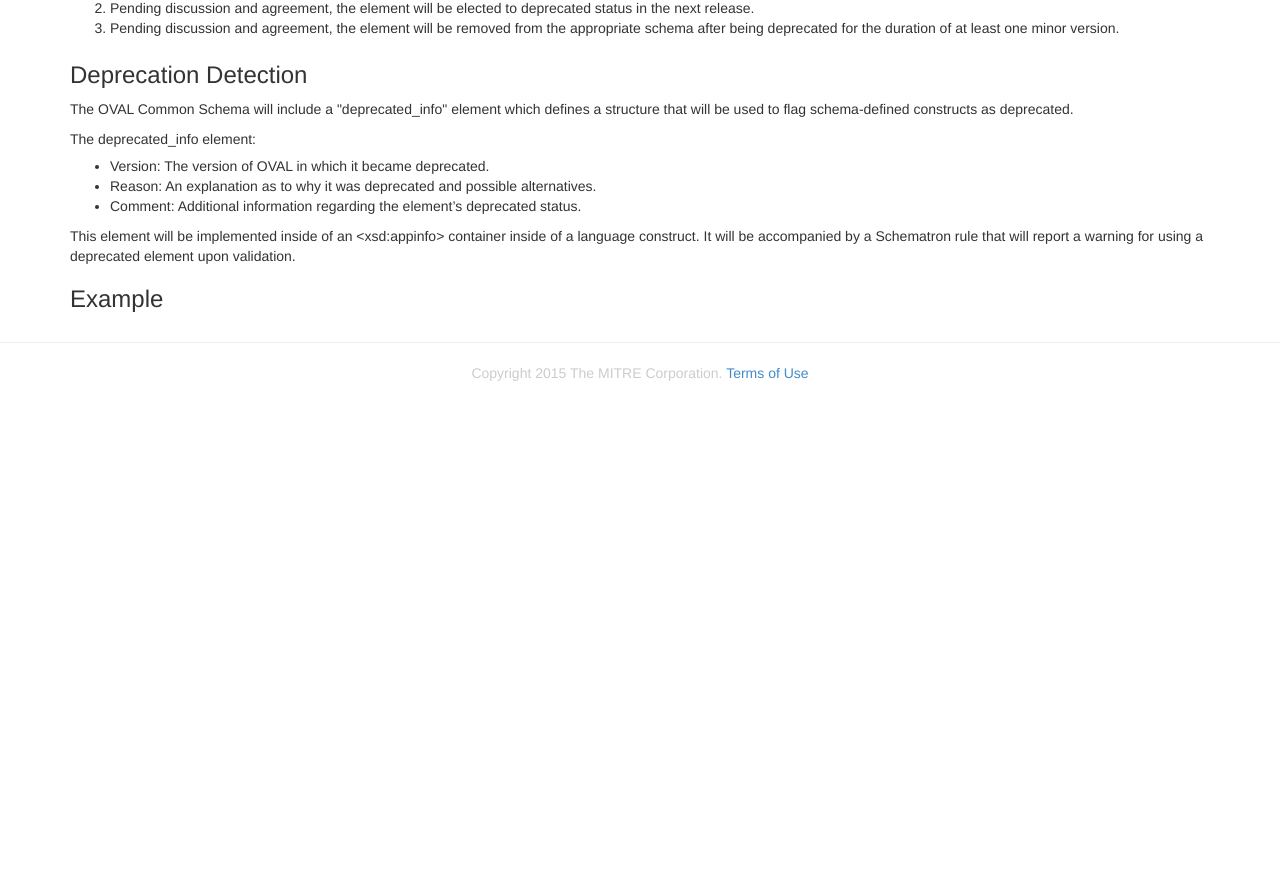
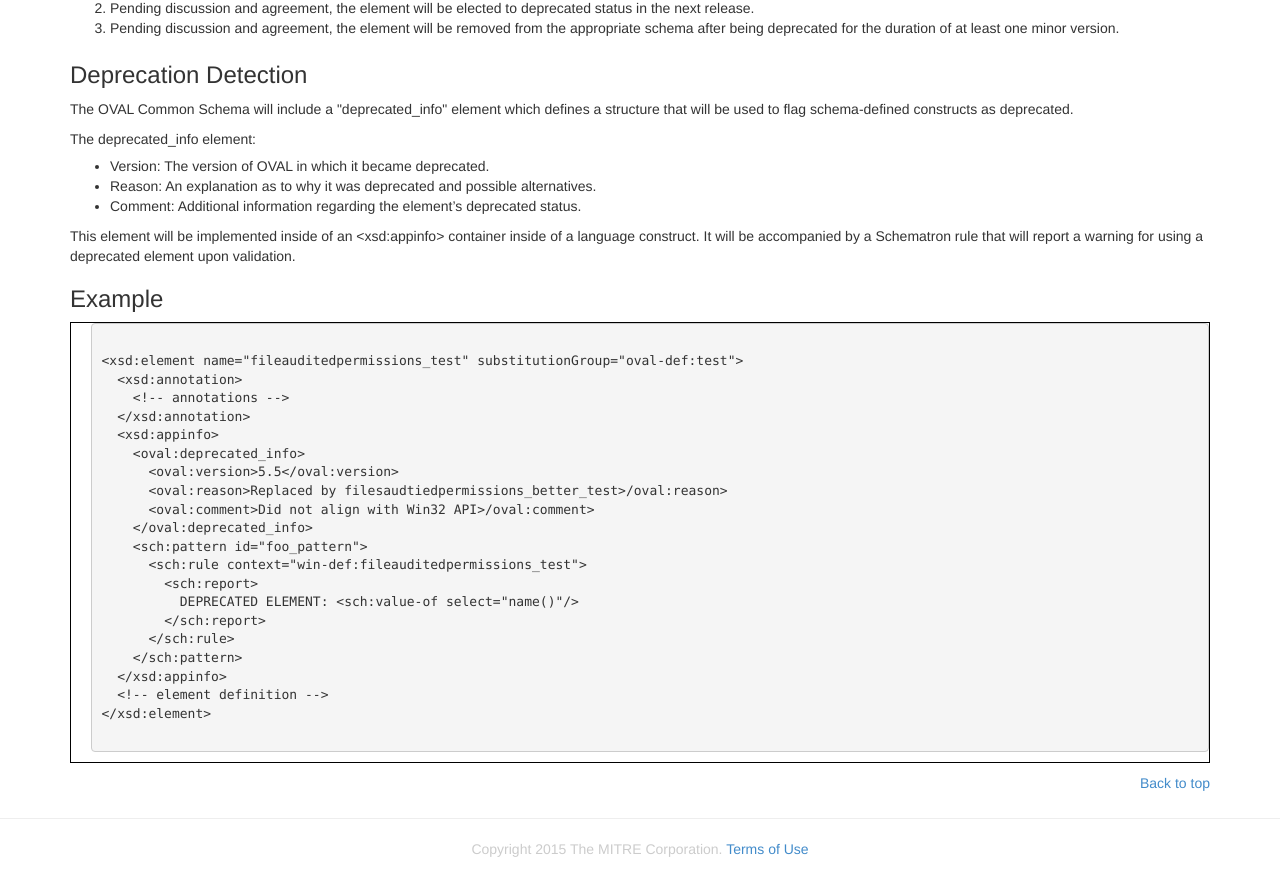
Before and after one commit to OVALProject/ovalproject.github.io, a Jekyll site: the page built from documentation/policy/deprecation/index.md, in a window 1280 px wide and 900 px high, scrolled down 711 px. Shown: the top 896 px of the window. Built offline with Jekyll 4.4.1, drawn with Linux system fonts in a browser that asks for light colours; Markdown is read by kramdown in place of the engine named in the settings; before the commit the page ends 1135 px from its top, so only the background shows below that.

Commit message:
first draft

```diff
--- a/documentation/policy/deprecation/index.md
+++ b/documentation/policy/deprecation/index.md
@@ -50,3 +50,32 @@ layout: flat
 <p>This element will be implemented inside of an &lt;xsd:appinfo&gt; container inside of a language construct.  It will be accompanied by a Schematron rule that will report a warning for using a deprecated element upon validation.</p>
 
 <h3>Example</h3>
+
+<div class="ltgreybackground" style="border:1px solid #000000; padding-left:20px; font-size:80%; margin:10px auto">
+<pre>
+
+&lt;xsd:element name=&quot;fileauditedpermissions_test&quot; substitutionGroup=&quot;oval-def:test&quot;&gt;
+  &lt;xsd:annotation&gt;
+    &lt;!-- annotations --&gt;
+  &lt;/xsd:annotation&gt;
+  &lt;xsd:appinfo&gt;
+    &lt;oval:deprecated_info&gt;
+      &lt;oval:version&gt;5.5&lt;/oval:version&gt;
+      &lt;oval:reason&gt;Replaced by filesaudtiedpermissions_better_test&gt;/oval:reason&gt;
+      &lt;oval:comment&gt;Did not align with Win32 API&gt;/oval:comment&gt;
+    &lt;/oval:deprecated_info&gt;
+    &lt;sch:pattern id=&quot;foo_pattern&quot;&gt;
+      &lt;sch:rule context=&quot;win-def:fileauditedpermissions_test&quot;&gt;
+        &lt;sch:report&gt;
+          DEPRECATED ELEMENT: &lt;sch:value-of select=&quot;name()&quot;/&gt;
+	&lt;/sch:report&gt;
+      &lt;/sch:rule&gt;
+    &lt;/sch:pattern&gt;
+  &lt;/xsd:appinfo&gt;
+  &lt;!-- element definition --&gt;
+&lt;/xsd:element&gt;
+
+</pre>
+</div>
+
+<div align="right" style="margin:5px 0px 5px 0px; clear:right"><a class="backtop" href="#top">Back to top</a></div>
```
